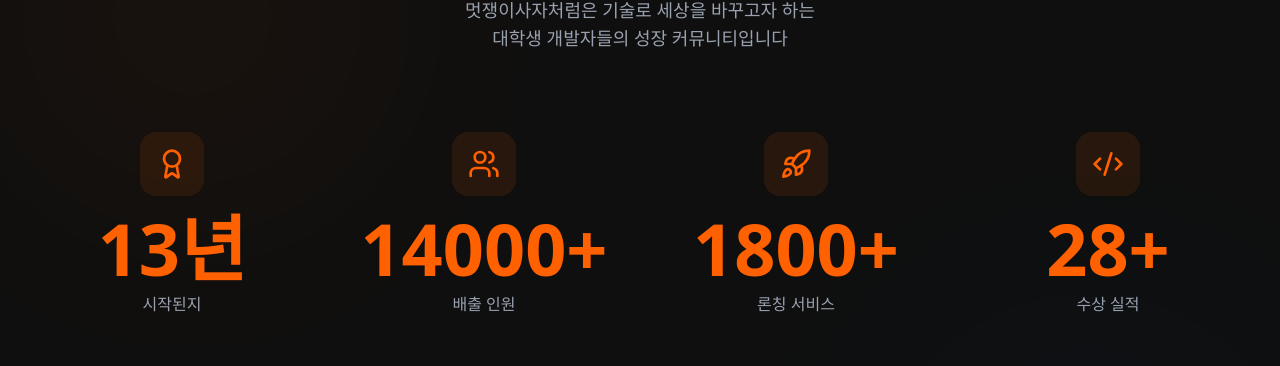
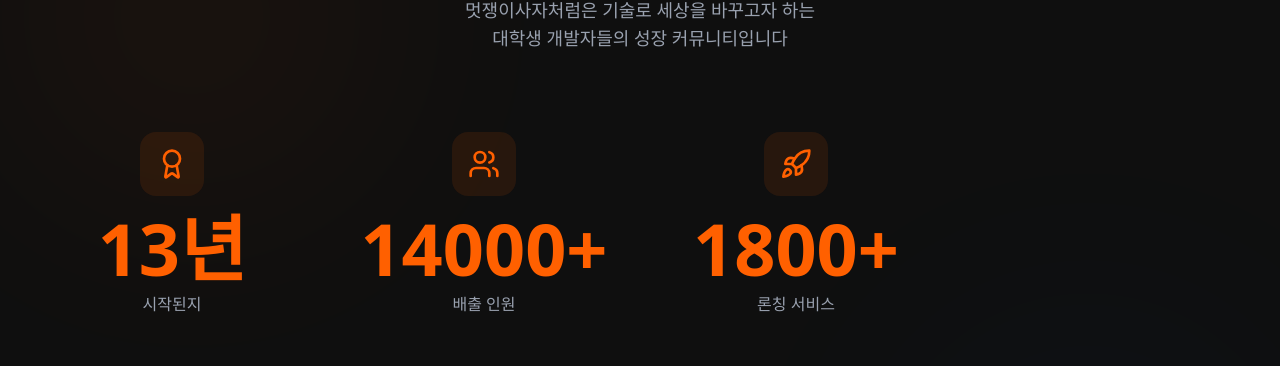
Before and after one commit to Duckcchun/dku_likelion_homepage, a React (Vite) app: page / in a window 1280 px wide. Shown: the part 976-1342 px from the top of the page. Built offline with nearby package versions, Linux system fonts and the light colour scheme; no server answers.

Commit message:
feat: remove awards achievement stat from about section

```diff
--- a/src/components/AboutSection.tsx
+++ b/src/components/AboutSection.tsx
@@ -40,7 +40,6 @@ export function AboutSection() {
     { icon: Award, label: "시작된지", value: 13, suffix: "년" },
     { icon: Users, label: "배출 인원", value: 14000 },
     { icon: Rocket, label: "론칭 서비스", value: 1800 },
-    { icon: Code2, label: "수상 실적", value: 28 },
   ];
 
   const values = [
```
